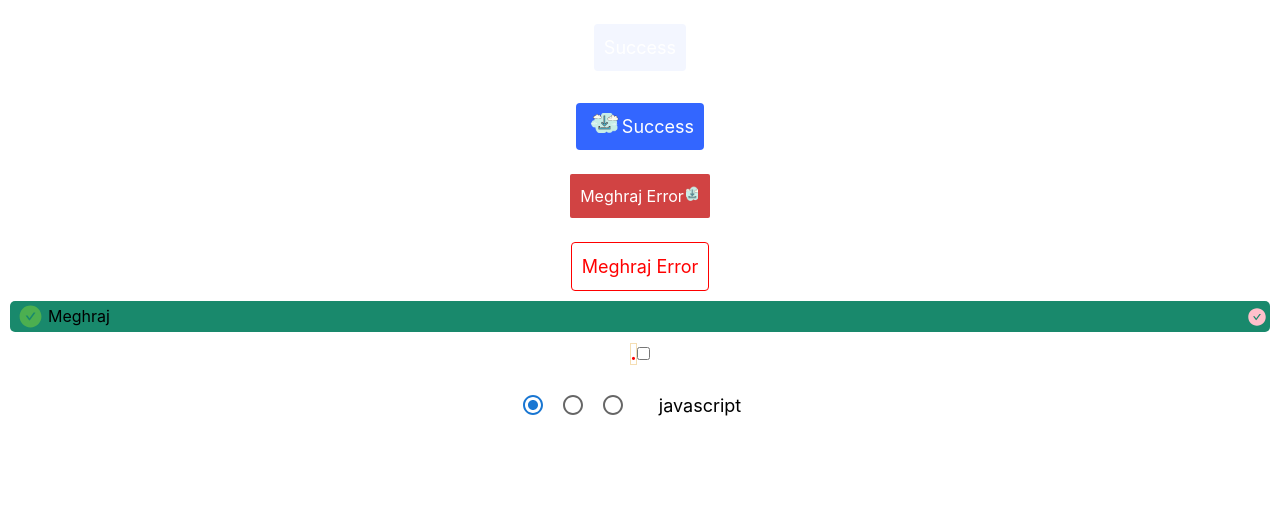
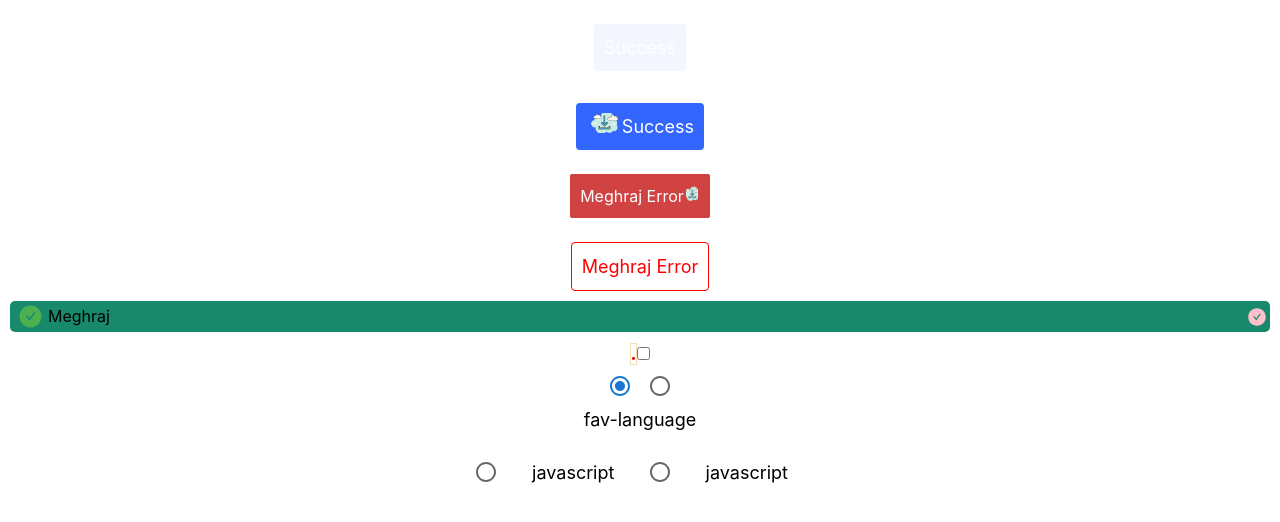
Before and after one commit to handsome-me/DashinglyUI, a React (Create React App) app: page / in a window 1280 px wide. Shown: the top 522 px of the page. Built offline with nearby package versions, Linux system fonts and the light colour scheme.

Commit message:
HOC and react.clonelement _solving the grouping radio problem

```diff
--- a/src/App.tsx
+++ b/src/App.tsx
@@ -7,6 +7,7 @@ import Alert from './Alert/alert';
 import Checkbox from './Checkbox/checkbox';
 import {AiFillExclamationCircle,AiFillCheckCircle} from 'react-icons/ai'
 import Radio from './RadioBox/radio';
+import RadioGroup from './RadioGroup/RadioGroup';
 import FormControlLabel from './FormControl/formcontroll'
 function App() {
   const [selectedValue,setSelectedValue]=useState("a");
@@ -66,7 +67,15 @@ function App() {
         return undefined;
      }} value="b" checked={selectedValue=="b"}></Radio>
 
+      <RadioGroup name="fav-language" title="fav-language">
+
       <FormControlLabel
+      value="javascript"
+      Element={<Radio ></Radio>}
+      label="javascript"
+      type="RadioBox"
+      />
+        <FormControlLabel
       value="javascript"
       Element={<Radio ></Radio>}
       label="javascript"
@@ -74,6 +83,8 @@ function App() {
       />
 
 
+      </RadioGroup>
+
 
     </div>
   );
--- a/src/FormControl/formcontroll.tsx
+++ b/src/FormControl/formcontroll.tsx
@@ -19,17 +19,18 @@ interface Props{
     Element:React.ReactElement;
     label:string;
     type:"RadioBox" | "CheckBox";
+    name?:string;
 }
 
 
 const FormControlLabel = (props:Props) => {
-    const {value,label,Element,type}=props;
+    const {value,label,Element,type,name}=props;
 
     const _element=type=="RadioBox";
 
     return (
         <div className={wrapperStyle()}>
-            {Element}
+            {React.cloneElement(Element,{name:name})}
             <span style={{margin:'2vw'}}><Heading title={label} /></span>
         </div>
     );
--- a/src/RadioBox/radio.tsx
+++ b/src/RadioBox/radio.tsx
@@ -10,9 +10,10 @@ interface PROPS{
     checked?:boolean,
     onChange?:(value:string)=>undefined,
     value?:string,
-    name?:string,
+
     color?:string,
-    onHoverbgColor?:string
+    onHoverbgColor?:string,
+    name?:string
 
 }
 
@@ -110,6 +111,7 @@ const radio = (props:PROPS)=> {
        event.preventDefault();
        /*confuse here between (will onChange trigger event propogation, need to finf(i think NO))*/
        //event.stopPropagation();
+       console.log("onChange",value);
        onChange&&onChange(value);
 
     }
@@ -118,7 +120,7 @@ const radio = (props:PROPS)=> {
 
     return (
         <span className={styleRadio("WrapperStyle",props)}>
-         <input value={value} checked={checked} type="radio" onChange={handleInputOnChange} className={styleRadio('inputStyle',props)}>
+         <input value={value} name={name} checked={checked} type="radio" onChange={handleInputOnChange} className={styleRadio('inputStyle',props)}>
          </input>
          <span className={styleRadio("svgWrapperStyle",props)}>
             {icon}
--- a/src/RadioGroup/RadioGroup.tsx
+++ b/src/RadioGroup/RadioGroup.tsx
@@ -1,9 +1,28 @@
 import React, { memo } from 'react';
+import { StringDecoder } from 'string_decoder';
+import Heading from '../Heading/heading';
 
-const RadioGroup = memo(() => {
+
+interface Props{
+  name:string,
+  title:string
+}
+const RadioGroup:React.FC<Props> = memo(({title,children,name}) => {
+     console.log("childreen ",children)
+     const onChange=()=>{
+       console.log("onChange of radioButton");
+     }
     return (
-        <div>
+        <div style={{display:'flex',flexDirection:'column'}}>
+         <Heading title={title}/>
+         <div>
+            {
+            React.Children.map(children,(Child:any)=>{
+              return  React.cloneElement(Child,{name:name,onChange:onChange})
+            })
 
+            }
+         </div>
         </div>
     );
 });
```
